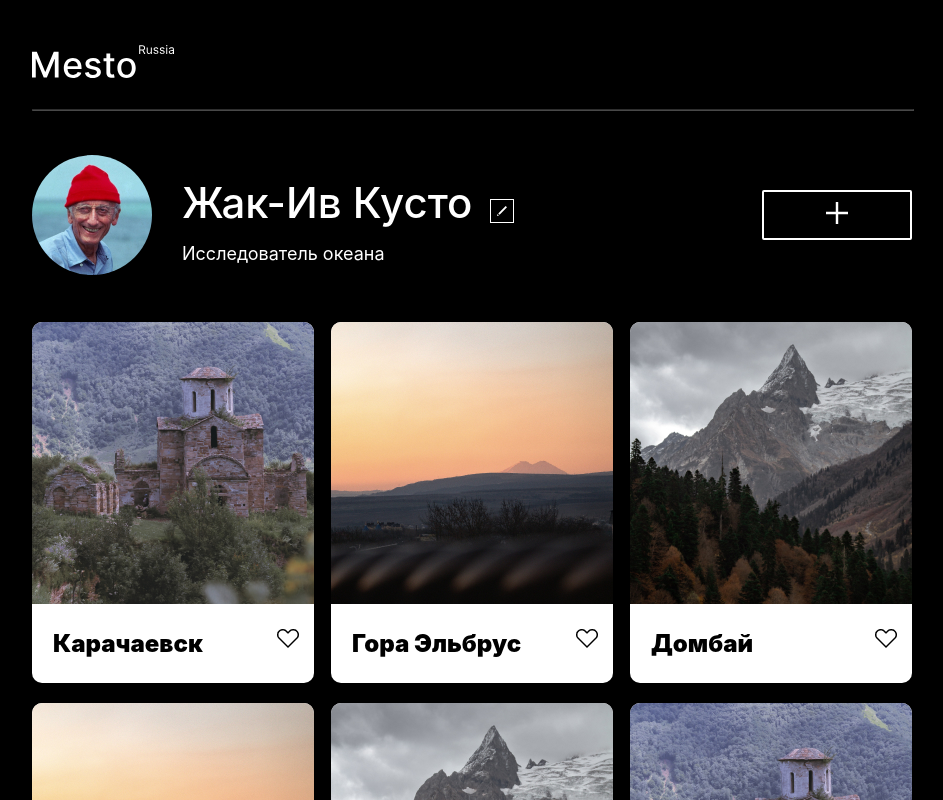
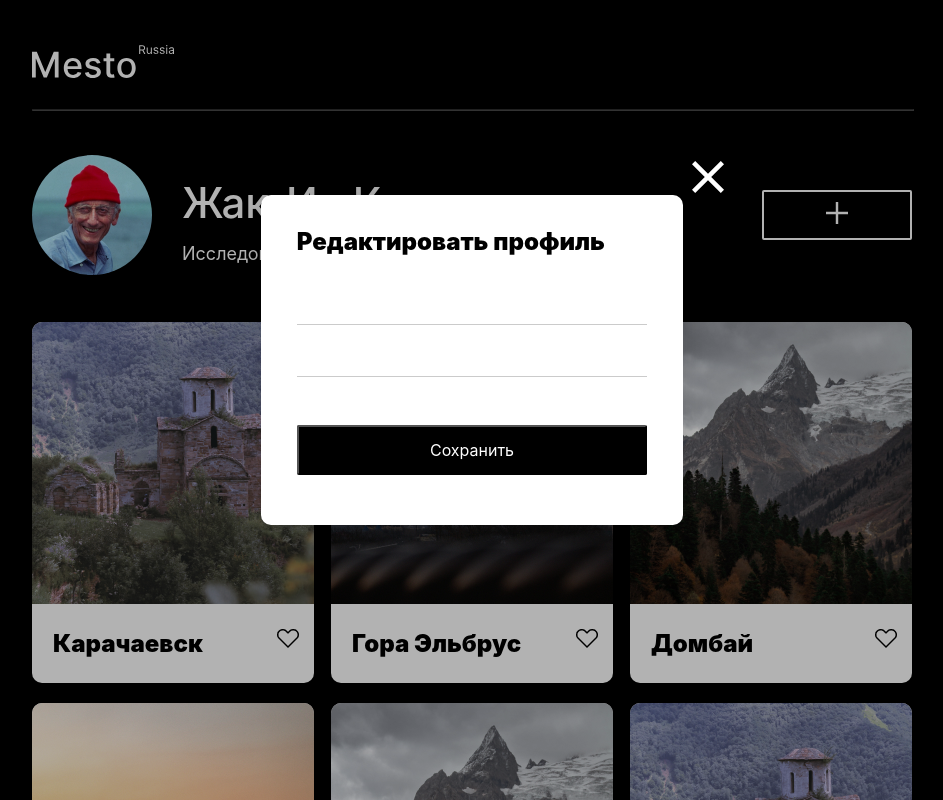
Before and after one commit to Lal0Salamanca/mesto, a plain HTML site: page index.html in a window 1280 px wide. Shown: the top 800 px of the page, without its empty margins (168-1111 px from the left). Drawn offline with Linux system fonts and the light colour scheme.

Commit message:
add button-close

```diff
--- /dev/null
+++ b/blocks/popup/__button-close/popup__button-close.css
@@ -0,0 +1,14 @@
+.popup__button-close {
+    width: 32px;
+    height: 32px;
+    background-color: transparent;
+    position: relative;
+    bottom: 35px;
+    left: 425px;
+    cursor: pointer;
+    border: 0;
+}
+
+.popup__button-close:hover {
+    opacity: 0.5;
+}
--- a/blocks/popup/__button-save/popup__button-save.css
+++ b/blocks/popup/__button-save/popup__button-save.css
@@ -1,3 +1,13 @@
 .popup__button-save {
+    max-width: 358px;
+    height: 50px;
+    background: #000000;
+    border-radius: 2px;
+    color: white;
+    margin: 48px 36px 37px 36px;
+    cursor: pointer;
+}
 
+.popup__button-save:hover {
+    opacity: 0.5;
 }
--- a/blocks/popup/__container/popup__container.css
+++ b/blocks/popup/__container/popup__container.css
@@ -1,3 +1,12 @@
 .popup__container {
-
+    position: relative;
+    display: flex;
+    flex-direction: column;
+    max-width: 430px;
+    width: 33%;
+    height: 330px;
+    background: #FFFFFF;
+    box-shadow: 0px 0px 25px rgba(0, 0, 0, 0.15);
+    border-radius: 10px;
+    margin: 195px auto;
 }
--- /dev/null
+++ b/blocks/popup/__input/popup__input.css
@@ -0,0 +1,11 @@
+.popup__input {
+    border: 0;
+    border-bottom: 1px solid #000000;
+    opacity: 0.2;
+    margin: 54px 36px 30px 36px;
+}
+
+.popup__input:last-of-type {
+    margin-top: 0;
+    margin-bottom: 0;
+}
--- a/blocks/popup/__title/popup__title.css
+++ b/blocks/popup/__title/popup__title.css
@@ -1,3 +1,10 @@
 .popup__title {
-
+    max-width: 330px;
+    height: 23px;
+    font-family: 'Inter';
+    font-weight: 900;
+    font-size: 24px;
+    line-height: 29px;
+    color: #000000;
+    margin: 0px 64px 0 36px;
 }
--- a/blocks/popup/popup.css
+++ b/blocks/popup/popup.css
@@ -0,0 +1,10 @@
+.popup {
+    position: fixed;
+    display: flex;
+    flex-direction: column;
+    top: 0;
+    bottom: 0;
+    left: 0;
+    right: 0;
+    background-color: rgba(0, 0, 0, 0.3);
+}
--- a/blocks/profile/__button-add/profile__button-add.css
+++ b/blocks/profile/__button-add/profile__button-add.css
@@ -9,3 +9,7 @@
     padding: 0;
     cursor: pointer;
 }
+
+.profile__button-add:hover {
+    opacity: 0.5;
+}
--- a/blocks/profile/__button-edit/profile__button-edit.css
+++ b/blocks/profile/__button-edit/profile__button-edit.css
@@ -8,3 +8,7 @@
     padding: 0;
     cursor: pointer;
 }
+
+.profile__button-edit:hover {
+    opacity: 0.5;
+}
--- a/index.html
+++ b/index.html
@@ -95,9 +95,13 @@
 
     <section class="popup">
         <div class="popup__container">
+            <button type="button" class="popup__button-close" aria-label="Закрыть модальное окно"><svg width="32" height="32" viewBox="0 0 32 32" fill="none" xmlns="http://www.w3.org/2000/svg">
+                <path d="M32 28.8L19.2 16L32 3.2L28.8 0L16 12.8L3.2 0L0 3.2L12.8 16L0 28.8L3.2 32L16 19.2L28.8 32L32 28.8Z" fill="white"/>
+                </svg>
+            </button>
             <h2 class="popup__title">Редактировать профиль</h2>
-            <input type="text">
-            <input type="text">
+            <input class="popup__input" type="text">
+            <input class="popup__input" type="text">
             <button class="popup__button-save" type="submit" aria-label="Сохранить изменения">Сохранить</button>
         </div>
     </section>
--- a/pages/index.css
+++ b/pages/index.css
@@ -22,3 +22,5 @@
 @import url(../blocks/popup/__container/popup__container.css);
 @import url(../blocks/popup/__title/popup__title.css);
 @import url(../blocks/popup/__button-save/popup__button-save.css);
+@import url(../blocks/popup/__input/popup__input.css);
+@import url(../blocks/popup/__button-close/popup__button-close.css);
```
